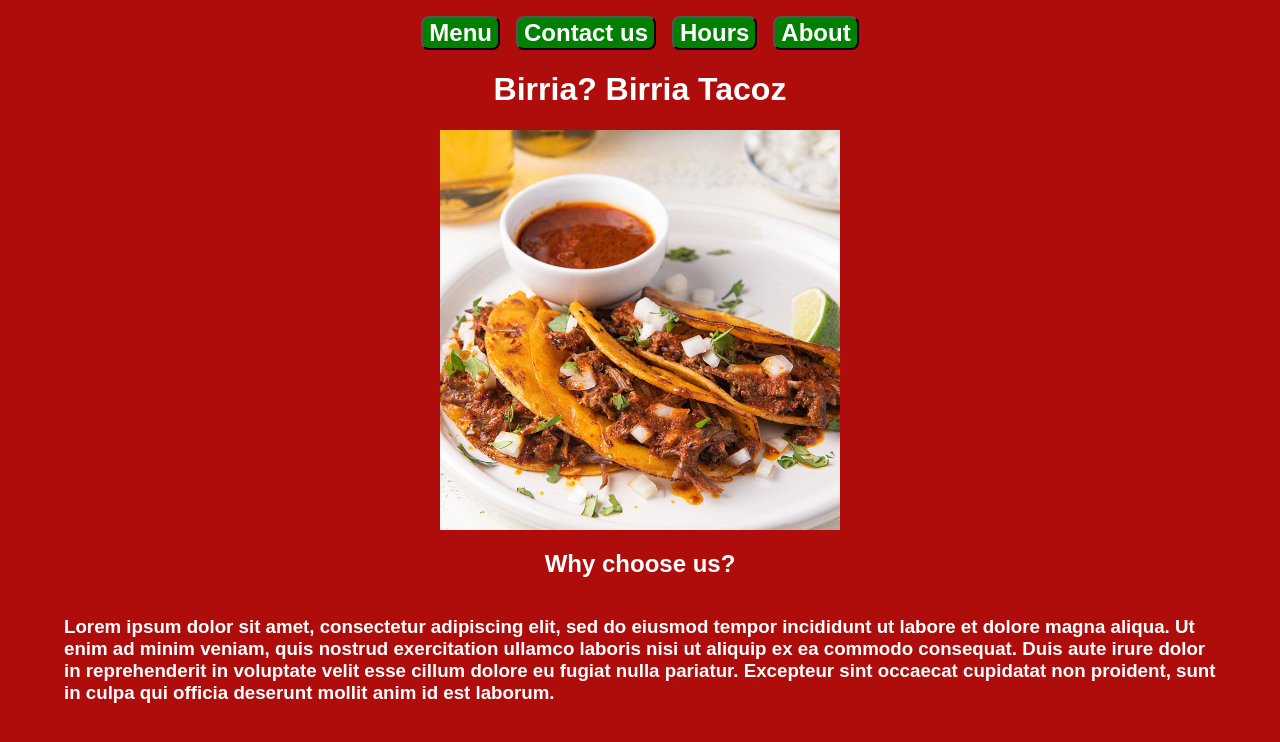
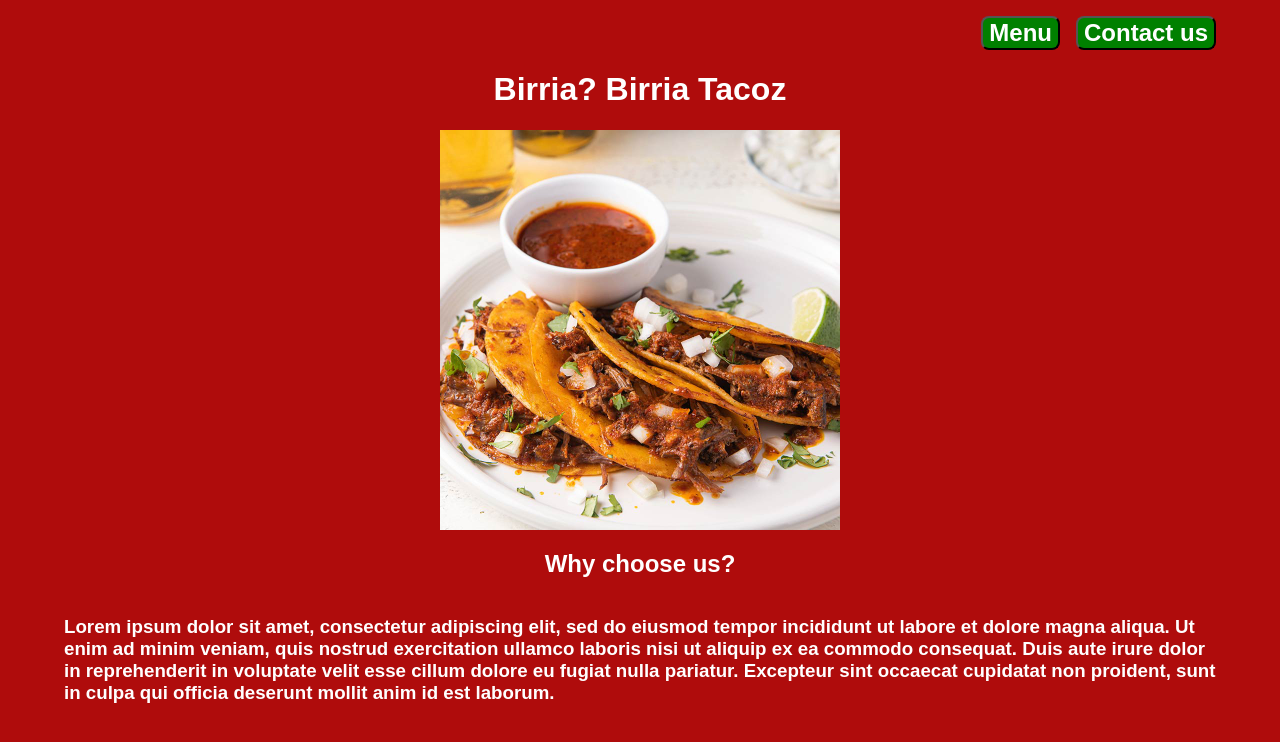
Before and after one commit to ayewhosthat/Restaurant-page, a website built with webpack: page src/index.html in a window 1280 px wide. Built offline with nearby package versions, Linux system fonts and the light colour scheme.

Commit message:
Remove 'About' & 'Hours' buttons + move buttons to right of page

```diff
--- a/src/index.html
+++ b/src/index.html
@@ -8,10 +8,8 @@
 <body>
     <header>
         <nav>
-            <button>Menu</button>
-            <button>Contact us</button>
-            <button>Hours</button>
-            <button>About</button>
+            <button class="menu">Menu</button>
+            <button class="contact">Contact us</button>
         </nav>
     </header>
     <div id="content">
--- a/src/style.css
+++ b/src/style.css
@@ -12,7 +12,7 @@ body {
 
 nav {
     display: flex;
-    justify-content: center;
+    justify-content: flex-end;
     gap: 16px;
     padding-top: 16px;
 }
@@ -33,7 +33,6 @@ div#content {
     display: flex;
     flex-direction: column;
     align-items: center;
-
 }
 
 #content > img {
```
